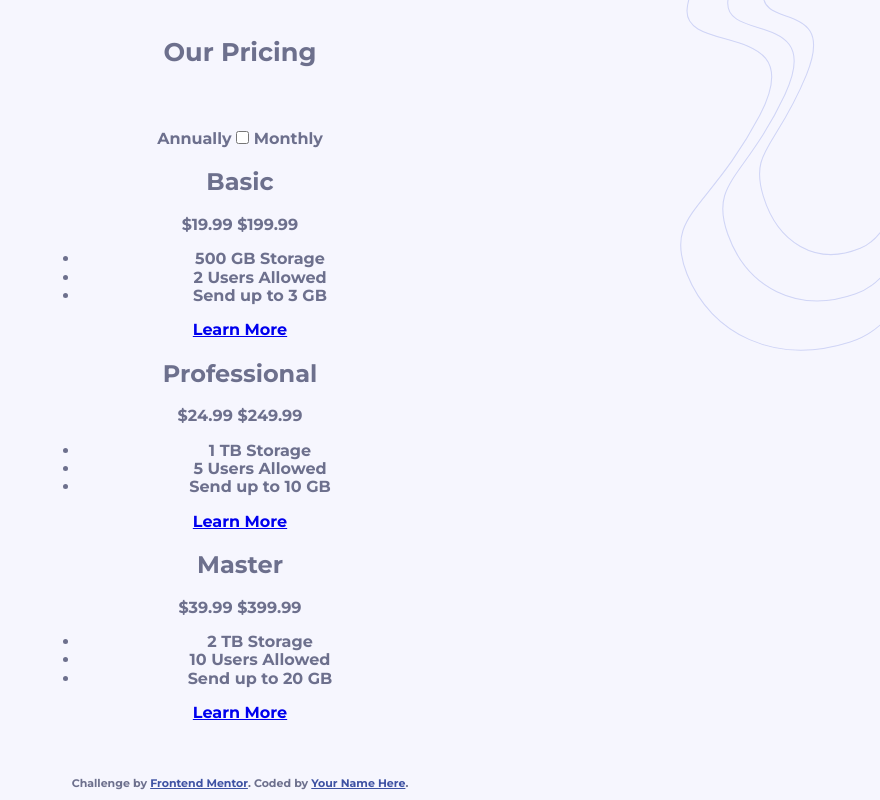
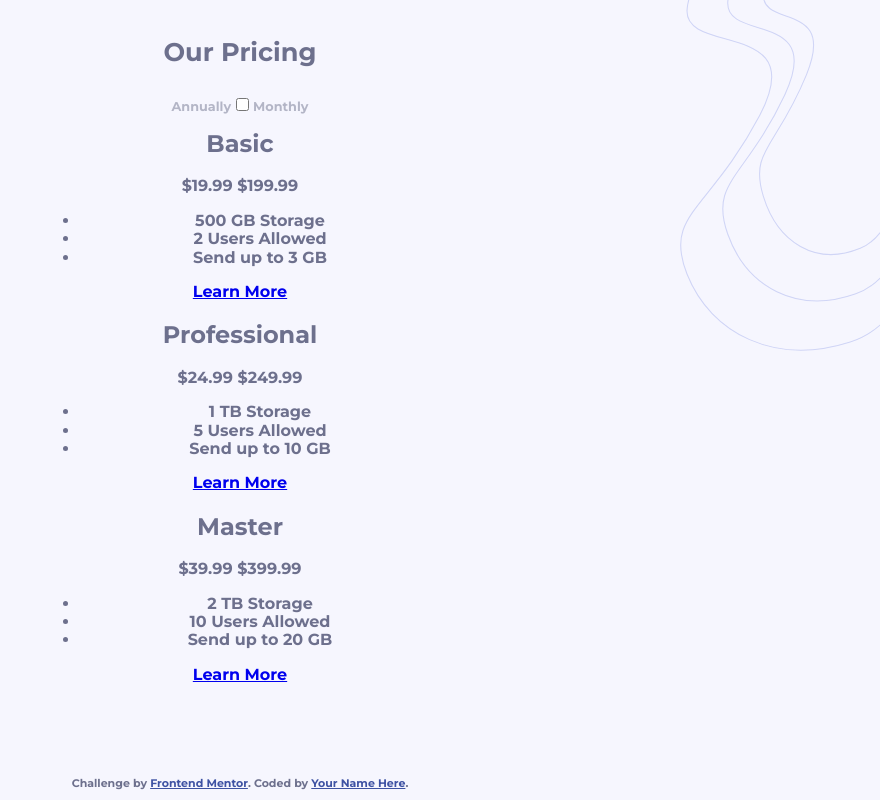
Before and after one commit to Hrodberht/pricing-component-with-toggle, a plain HTML site: page index.html in a window 1280 px wide. Shown: the whole page, without its empty margins (400-1280 px from the left). Drawn offline with Linux system fonts and the light colour scheme.

Commit message:
add switch options

```diff
--- a/index.html
+++ b/index.html
@@ -12,24 +12,24 @@
 </head>
 <body>
   <div class="container">
-    <header>
-      <h1 class="header">
+    <header class="header">
+      <h1 class="header__title">
         Our Pricing
       </h1>
-    </header>
 
-    <main>
-      <div class="switch">
-        <span>Annually</span>
+      <div class="header__switch">
+        <span class="header__switch__option">Annually</span>
 
         <label class="switch__toggle">
           <input type="checkbox">
           <span class="switch__toggle__slider--round"></span>
         </label>
 
-        <span>Monthly</span>
+        <span class="header__switch__option">Monthly</span>
       </div>
+    </header>
 
+    <main>
       <div class="subscription-plan">
         <h2>
           Basic
--- a/styles/styles.css
+++ b/styles/styles.css
@@ -25,8 +25,14 @@ body {
     background-position-y: top;
 }
 
-header {
+.header__title {
+    font-size: 1.6em;
+    margin-bottom: 30px;
+}
+
+.header__switch__option {
     font-size: 0.8em;
+    color: hsl(234, 14%, 74%);
 }
 
 .container {
@@ -37,11 +43,13 @@ header {
         "main"
         "footer";
 
-    grid-template-rows: 100px 1fr auto;
+    grid-template-rows: 80px 1fr auto;
     grid-gap: 10px;
 
     height: calc(100vh - 30px);
 }
+
+
 
 .attribution {
     font-size: 11px; text-align: center;
```
